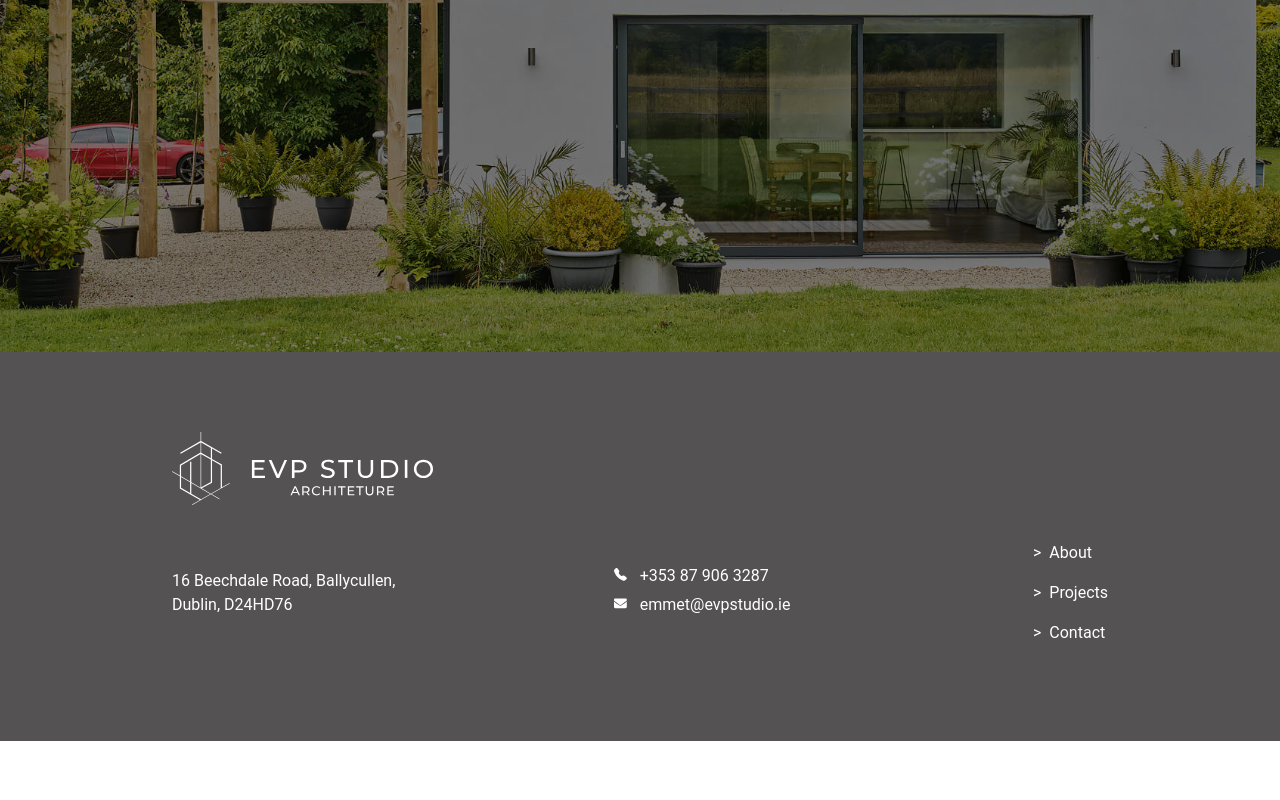
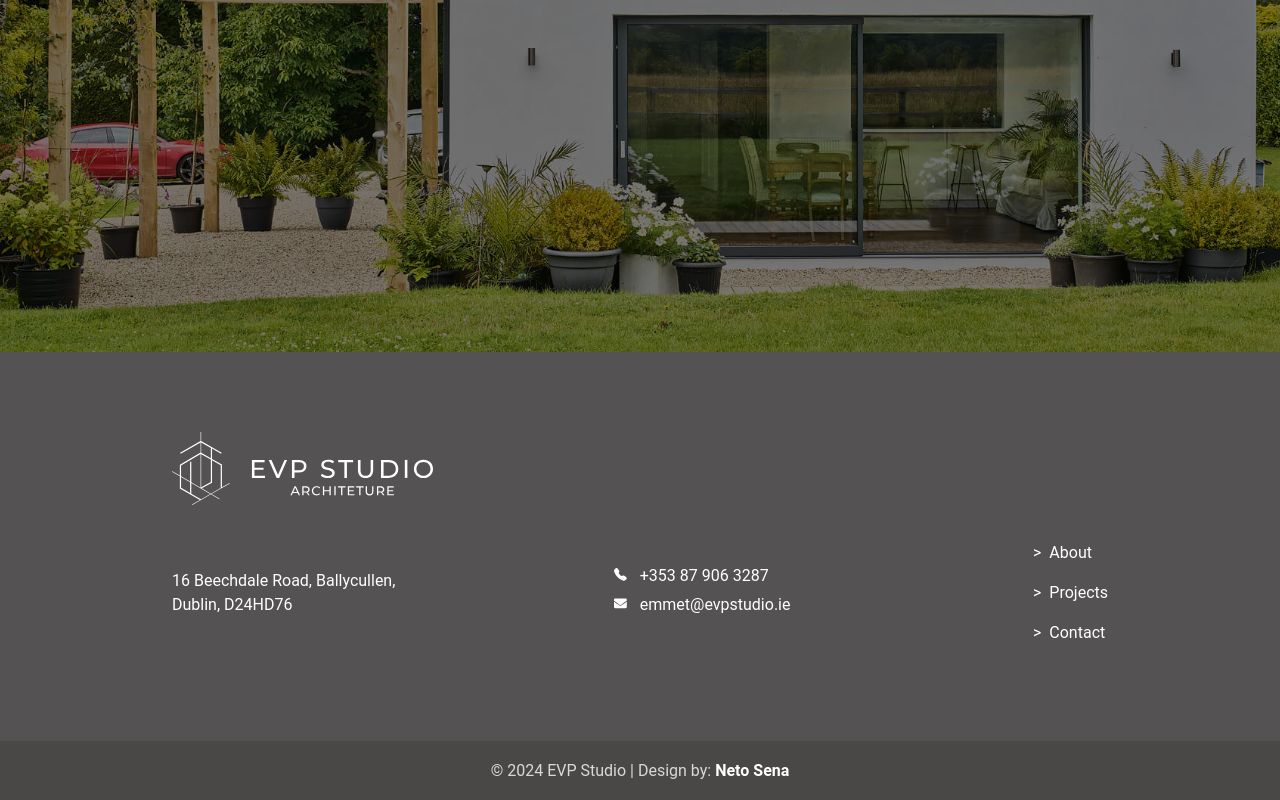
Before and after one commit to neetosena/evp-studio, a React (Create React App) app: page / in a window 1280 px wide. Shown: the part 448-1248 px from the top of the page. Before the commit the page ends 1189 px from the top, so only its background shows below. Built offline with nearby package versions, Linux system fonts and the light colour scheme.

Commit message:
error-page

```diff
--- a/src/App.css
+++ b/src/App.css
@@ -5,7 +5,7 @@
   text-decoration: none;
 }
 
-@import url("https://fonts.googleapis.com/css2?family=Montserrat:wght@200;300;400;600&display=swap");
+@import url("https://fonts.googleapis.com/css2?family=Montserrat:wght@200;300;400;600;700;900&display=swap");
 @import url("https://fonts.googleapis.com/css2?family=Roboto:wght@200;300;400;500;600;700;800&display=swap");
 
 :root {
--- a/src/App.js
+++ b/src/App.js
@@ -1,6 +1,6 @@
 import "./App.css";
 import { BrowserRouter, Routes, Route } from "react-router-dom";
-import { Home, About, Contact, Projects } from "./pages";
+import { Home, About, Contact, Projects, Error } from "./pages";
 
 import ProjectPost from "./pages/ProjectPost";
 
@@ -13,6 +13,7 @@ function App() {
         <Route path="contact" element={<Contact />} />
         <Route path="projects" element={<Projects />} />
         <Route path="projects/project-post" element={<ProjectPost />} />
+        <Route path="*" element={<Error />} />
       </Routes>
     </BrowserRouter>
   );
--- a/src/components/Footer.js
+++ b/src/components/Footer.js
@@ -7,6 +7,7 @@ import { Link } from "react-router-dom";
 const Footer = () => {
   return (
     <Wrapper>
+      <div className="inner-wrapper">
         <div className="container-footer">
           <Link className="container-logo" to="/">
             <img src={Logo} alt="EVP Studio" />
@@ -44,6 +45,15 @@ const Footer = () => {
             </div>
           </div>
         </div>
+      </div>
+      <div className="container-designer-by">
+        <p>
+          © 2024 EVP Studio | Design by:{" "}
+          <a href="https://netosena.ie" rel="noreferrer">
+            Neto Sena
+          </a>
+        </p>
+      </div>
     </Wrapper>
   );
 };
@@ -51,10 +61,12 @@ const Footer = () => {
 export default Footer;
 
 const Wrapper = styled.footer`
+  .inner-wrapper {
     position: relative;
     padding: 5em 0;
     background: var(--lightGray);
     z-index: 1;
+  }
 
   .container-footer {
     max-width: 1000px;
@@ -108,8 +120,36 @@ const Wrapper = styled.footer`
     color: white;
   }
 
+  //////////////////////////////////////////////////
+  //design by Neto Sena
+
+  .container-designer-by {
+    padding: 1em 0;
+    text-align: center;
+    background: #4a4747;
+    color: var(--lightGray2);
+  }
+
+  .container-designer-by p {
+    max-width: 100%;
+    margin: 0;
+  }
+
+  .container-designer-by a {
+    color: white;
+    font-weight: 700;
+    transition: opacity 0.5s ease-in-out;
+  }
+
+  .container-designer-by a:focus,
+  .container-designer-by a:hover {
+    opacity: 0.5;
+  }
+  //////////////////////////////////////////////////
   @media (max-width: 600px) {
+    .inner-wrapper {
       padding: 2em 0;
+    }
 
     .container-logo {
       padding-bottom: 2em;
--- /dev/null
+++ b/src/pages/Error.js
@@ -0,0 +1,220 @@
+import styled from "styled-components";
+import Navbar from "../components/Navbar";
+import Footer from "../components/Footer";
+
+import BackgroundLogo from "../images/logo_background.svg";
+import ErrorImage from "../images/error.svg";
+
+const Error = () => {
+  return (
+    <Wrapper>
+      <Navbar colorScheme="gray" />
+      <div className="container-out">
+        <img
+          className="background-logo"
+          src={BackgroundLogo}
+          alt="EVP Studio"
+        />
+
+        <div className="container-image">
+          <img className="error-image" src={ErrorImage} alt="Error" />
+        </div>
+
+        <div className="container-error">
+          <span>Oops!</span>
+          <span className="code">404</span>
+          <span>Page Not Found!</span>
+          <p>
+            The page you are looking for might have been removed had its name
+            changed or is temporarily unavailable.
+          </p>
+          <button type="button">Home</button>
+        </div>
+      </div>
+
+      <Footer />
+    </Wrapper>
+  );
+};
+
+export default Error;
+
+const Wrapper = styled.div`
+  .background-logo {
+    display: none;
+  }
+
+  .container-image {
+    position: absolute;
+    top: -5em;
+    left: 0;
+    max-width: 100vw;
+    width: 100%;
+    z-index: -1;
+  }
+
+  .container-image img {
+    max-width: 100%;
+    width: 100%;
+    object-fit: cover;
+  }
+
+  .container-error {
+    display: flex;
+    flex-direction: column;
+    justify-content: center;
+    margin-top: 140px;
+    height: calc(100vh - 140px);
+    padding: 0 2em;
+  }
+
+  span {
+    display: block;
+    font-family: var(--headingFont);
+    font-size: 2rem;
+    font-weight: 700;
+    text-align: center;
+    color: var(--lightGray);
+  }
+
+  .code {
+    font-weight: 300;
+    font-size: 9rem;
+  }
+
+  p {
+    padding: 0.5em 0;
+  }
+
+  button {
+    display: block;
+    width: 100%;
+    outline: none;
+    background: var(--lightGray);
+    height: 4em;
+    color: white;
+    font-weight: 600;
+    cursor: pointer;
+    outline: none;
+    border: none;
+    transition: all ease-in-out 0.3s;
+  }
+
+  button:focus,
+  button:hover {
+    background: var(--darkGray);
+  }
+
+  @media (min-width: 607px) {
+    .container-image {
+      top: -12em;
+    }
+
+    .container-error {
+      margin-top: 109px;
+      height: calc(100vh - 109px);
+    }
+  }
+
+  @media (min-width: 697px) {
+    .container-out {
+      display: flex;
+      justify-content: center;
+    }
+
+    .background-logo {
+      display: block;
+      position: absolute;
+      top: 109px;
+      left: 0;
+    }
+
+    .container-image {
+      top: 109px;
+      right: 0;
+      left: unset;
+      width: 70%;
+      overflow: hidden;
+    }
+
+    .container-image img {
+      margin-left: 30em;
+    }
+
+    .container-error {
+      padding: 4em 0;
+      max-width: 400px;
+      height: auto;
+    }
+  }
+
+  @media (min-width: 1000px) {
+    .background-logo {
+      width: 600px;
+      left: -20%;
+      top: calc(50% + 109px);
+      transform: translateY(calc(-50%));
+    }
+
+    .container-image {
+      top: calc(109px + 50%);
+      transform: translateY(-50%);
+    }
+    .container-error {
+      padding: 4em 0;
+      max-width: 800px;
+      min-height: calc(100vh - 109px);
+    }
+
+    span {
+      font-size: 3rem;
+    }
+
+    .code {
+      font-size: 18rem;
+    }
+
+    p {
+      max-width: 600px;
+    }
+
+    button {
+      align-self: center;
+      max-width: 300px;
+    }
+  }
+
+  @media (min-width: 1197px) {
+    .background-logo {
+      left: -10%;
+      top: calc(50% + 109px);
+      transform: translateY(calc(-50%));
+    }
+    .container-image img {
+      margin-left: 40em;
+      width: auto;
+      height: 100vh;
+    }
+  }
+
+  @media (min-width: 1678px) {
+    .container-image {
+      bottom: unset;
+      height: auto;
+      margin-left: 50em;
+    }
+  }
+
+  @media (min-width: 1729px) {
+    .container-error {
+      min-height: calc(100vh - 150px);
+    }
+    .background-logo {
+      left: 5%;
+    }
+
+    .container-image img {
+      margin-left: 60em;
+    }
+  }
+`;
--- a/src/pages/index.js
+++ b/src/pages/index.js
@@ -2,5 +2,6 @@ import Home from "./Home";
 import About from "./About";
 import Contact from "./Contact";
 import Projects from "./Projects";
+import Error from "./Error";
 
-export { Home, About, Contact, Projects };
+export { Home, About, Contact, Projects, Error };
```
Also changed, not shown: src/images/error.svg (added), 1 other file (tests, documents, lock files or other folders). Lines whose indentation alone changed are shown as unchanged.
